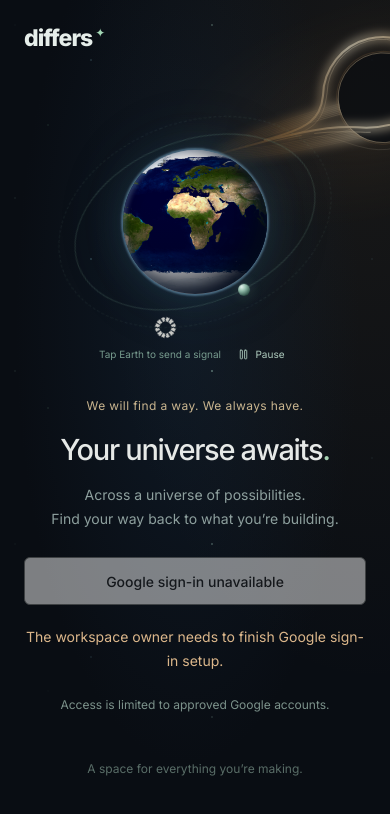
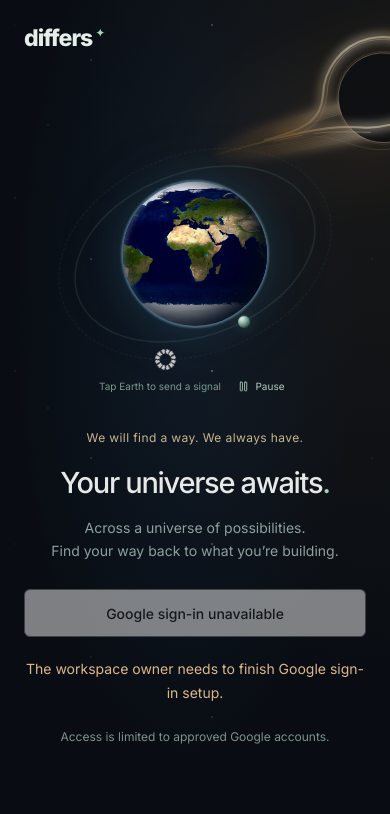
Before and after one commit to nxmdev02/differs-universe, a Nuxt app: page /login in a window 390 px wide. Shown: the top 814 px of the page. Built offline with nearby package versions, Linux system fonts and the light colour scheme.

Commit message:
style: remove login footer tagline

```diff
--- a/app/pages/login.vue
+++ b/app/pages/login.vue
@@ -66,7 +66,6 @@ const atmospherePaused = ref(false)
       </p>
       <span class="auth-private">Access is limited to approved Google accounts.</span>
     </div>
-    <footer class="auth-footer">A space for everything you’re making.</footer>
   </section>
 </template>
 <style scoped>
@@ -198,12 +197,6 @@ const atmospherePaused = ref(false)
   font-size: 10px;
   color: var(--theme-muted, #7c928b);
 }
-.auth-footer {
-  position: relative;
-  margin-top: 70px;
-  font-size: 10px;
-  color: var(--theme-muted, #596d67);
-}
 @media (prefers-reduced-motion: no-preference) {
   .auth-card {
     animation: auth-arrive 0.65s ease-out both;
@@ -240,8 +233,7 @@ const atmospherePaused = ref(false)
     font-size: 14px;
     line-height: 1.7;
   }
-  .auth-private,
-  .auth-footer {
+  .auth-private {
     font-size: 12px;
     line-height: 1.6;
   }
@@ -256,8 +248,5 @@ const atmospherePaused = ref(false)
   .auth-scene {
     margin-top: 45px;
   }
-  .auth-footer {
-    margin-top: 45px;
-  }
 }
 </style>
```
